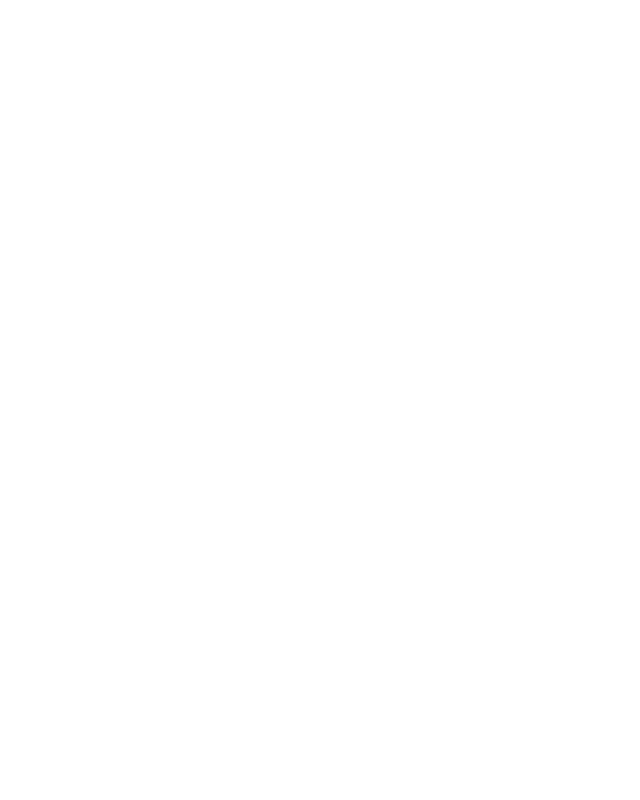
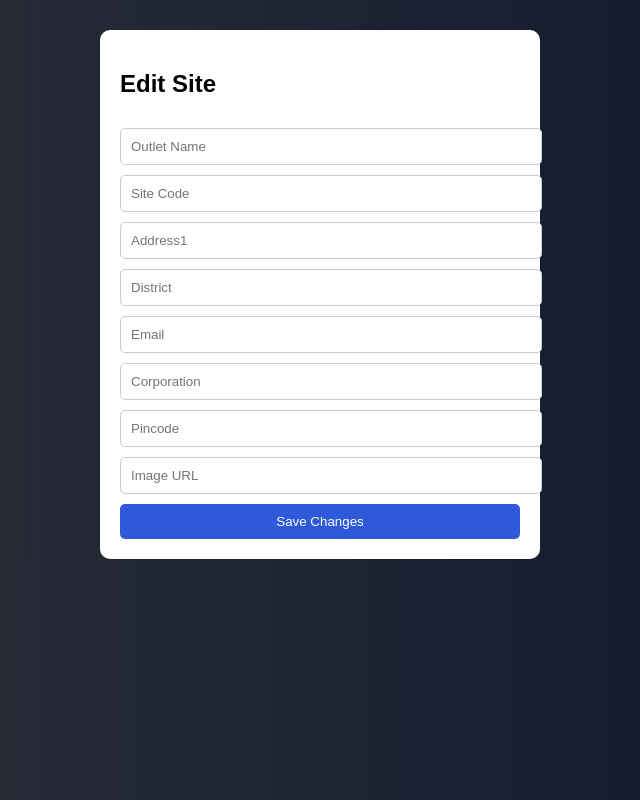
Before and after one commit to Anuradha200505/login_and_signup_page_React.js, a React (Create React App) app: page /edit-site/1 in a window 1280 px wide. Before the commit this address had no page. Shown: the whole page, without its empty margins (320-960 px from the left). Built offline with nearby package versions, Linux system fonts and the light colour scheme.

Commit message:
/api/SiteDetail/{siteKey} , Add Edit option

```diff
--- a/src/App.js
+++ b/src/App.js
@@ -1,18 +1,25 @@
 import { BrowserRouter as Router, Routes, Route } from "react-router-dom";
 import Login from "./components/Login";
 import Home from "./components/Home";
-import AddSite from "./components/AddSite"; // ✅ IMPORTANT
+import AddSite from "./components/AddSite";
+import EditSite from "./components/EditSite"; // ✅ NEW
 
 function App() {
   return (
     <Router>
       <Routes>
+        {/* AUTH */}
         <Route path="/" element={<Login />} />
         <Route path="/login" element={<Login />} />
+
+        {/* HOME */}
         <Route path="/home" element={<Home />} />
 
-        {/* 🔥 THIS WAS MISSING */}
+        {/* ADD SITE */}
         <Route path="/AddSite" element={<AddSite />} />
+
+        {/* ✅ EDIT SITE (VERY IMPORTANT) */}
+        <Route path="/edit-site/:siteKey" element={<EditSite />} />
       </Routes>
     </Router>
   );
--- /dev/null
+++ b/src/components/EditSite.js
@@ -0,0 +1,89 @@
+import React, { useState } from "react";
+import { useLocation, useNavigate, useParams } from "react-router-dom";
+import api from "../Api";
+
+function EditSite() {
+  const { state } = useLocation(); // existing data
+  const { siteKey } = useParams();
+  const navigate = useNavigate();
+
+  const [formData, setFormData] = useState({
+    outletName: state?.outletName || "",
+    siteCode: state?.siteCode || "",
+    siteAddress1: state?.siteAddress1 || "",
+    siteAddress2: state?.siteAddress2 || "",
+    siteAddress3: state?.siteAddress3 || "",
+    state: state?.state || "",
+    district: state?.district || "",
+    pinCode: state?.pinCode || "",
+    email: state?.email || "",
+    corporation: state?.corporation || "",
+    siteImageUrl: state?.siteImageUrl || ""
+  });
+
+  const handleChange = (e) => {
+    setFormData({
+      ...formData,
+      [e.target.name]: e.target.value
+    });
+  };
+
+  const handleSubmit = async (e) => {
+    e.preventDefault();
+
+    const payload = {
+      siteKey: Number(siteKey),
+      ...formData,
+      pinCode: Number(formData.pinCode),
+      isPrimarySite: true,
+      isActive: true,
+      pumpLocation: []
+    };
+
+    try {
+      await api.put(`/SiteDetail/${siteKey}`, payload, {
+        headers: {
+          "Content-Type": "application/json"
+        }
+      });
+
+      alert("Updated Successfully ✅");
+      navigate("/home");
+
+    } catch (error) {
+      console.log(error);
+      alert("Update Failed ❌");
+    }
+  };
+
+  return (
+    <div style={{ display: "flex", justifyContent: "center", marginTop: "30px" }}>
+      <form
+        onSubmit={handleSubmit}
+        style={{
+          width: "400px",
+          padding: "20px",
+          background: "white",
+          borderRadius: "10px",
+        }}
+      >
+        <h2>Edit Site</h2>
+
+        <input name="outletName" value={formData.outletName} onChange={handleChange} placeholder="Outlet Name" />
+        <input name="siteCode" value={formData.siteCode} onChange={handleChange} placeholder="Site Code" />
+        <input name="siteAddress1" value={formData.siteAddress1} onChange={handleChange} placeholder="Address1" />
+        <input name="district" value={formData.district} onChange={handleChange} placeholder="District" />
+        <input name="email" value={formData.email} onChange={handleChange} placeholder="Email" />
+        <input name="corporation" value={formData.corporation} onChange={handleChange} placeholder="Corporation" />
+        <input name="pinCode" value={formData.pinCode} onChange={handleChange} placeholder="Pincode" />
+        <input name="siteImageUrl" value={formData.siteImageUrl} onChange={handleChange} placeholder="Image URL" />
+
+        <button type="submit" style={{ marginTop: "10px" }}>
+          Save Changes
+        </button>
+      </form>
+    </div>
+  );
+}
+
+export default EditSite;
--- a/src/components/Home.js
+++ b/src/components/Home.js
@@ -47,20 +47,19 @@
         Site Details
       </h2>
 
-      {/* ✅ ADD BUTTON */}
+      {/* ADD BUTTON */}
       <div style={{ textAlign: "center", marginBottom: "20px" }}>
         <button onClick={() => navigate("/AddSite")}>
           Add Site Details
         </button>
       </div>
 
-      {/* 🔥 GRID */}
+      {/* GRID */}
       <div
         style={{
           display: "grid",
           gridTemplateColumns: "repeat(auto-fit, minmax(300px, 1fr))",
           gap: "20px",
-          marginTop: "20px",
         }}
       >
         {sites.map((site) => (
@@ -75,22 +74,28 @@
               cursor: "pointer",
             }}
           >
+            {/* ✅ IMAGE + NAME */}
             <div style={{ display: "flex", alignItems: "center", gap: "10px" }}>
-              {site.siteImageUrl && (
               <img
-                  src={site.siteImageUrl}
+                src={
+                  site.siteImageUrl
+                    ? site.siteImageUrl
+                    : "https://via.placeholder.com/50"
+                }
                 alt="site"
                 style={{
                   width: "50px",
                   height: "50px",
                   borderRadius: "50%",
                   objectFit: "cover",
+                  border: "2px solid #ddd"
                 }}
               />
-              )}
+
               <h3 style={{ margin: 0 }}>{site.outletName}</h3>
             </div>
 
+            {/* DETAILS */}
             {activeSite === site.siteKey && (
               <div style={{ marginTop: "10px" }}>
                 <p><b>Code:</b> {site.siteCode}</p>
@@ -100,19 +105,35 @@
                 <p><b>District:</b> {site.district}</p>
                 <p><b>Email:</b> {site.email}</p>
                 <p><b>Corporation:</b> {site.corporation}</p>
+
+                {/* EDIT BUTTON */}
+                <button
+                  onClick={(e) => {
+                    e.stopPropagation();
+                    navigate(`/edit-site/${site.siteKey}`, { state: site });
+                  }}
+                  style={{
+                    marginTop: "10px",
+                    background: "orange",
+                    color: "white",
+                  }}
+                >
+                  Edit
+                </button>
               </div>
             )}
           </div>
         ))}
       </div>
 
-      {/* 🔴 (optional remove pannalam) */}
+      {/* LOGOUT */}
       <div style={{ textAlign: "center", marginTop: "30px" }}>
         <button
           onClick={handleLogout}
           style={{
             width: "200px",
             background: "red",
+            color: "white"
           }}
         >
           Logout
```
Also changed, not shown: 1 other file (tests, documents, lock files or other folders). Lines whose indentation alone changed are shown as unchanged.
